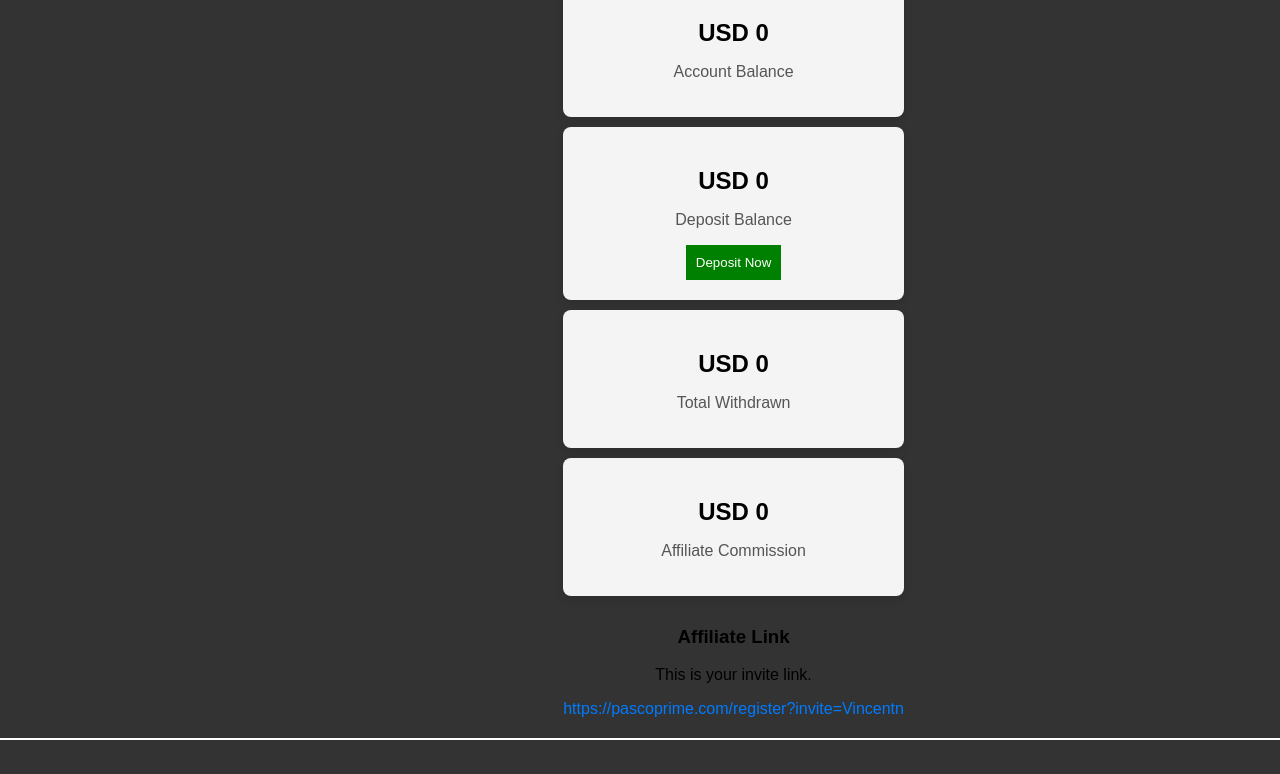
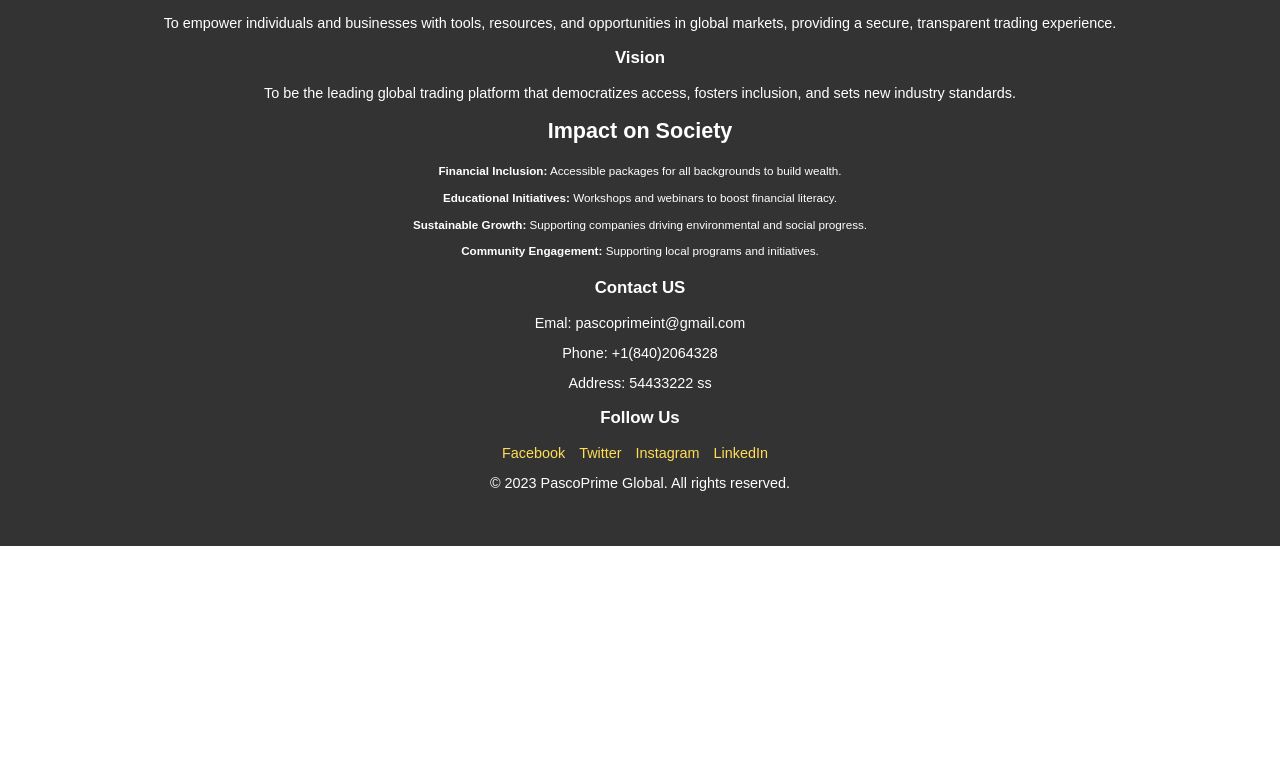
Before and after one commit to NdolwaVincent/PascoPrimeGlobal, a plain HTML site: page index.html in a window 1280 px wide. Shown: the part 129-903 px from the top of the page. After the commit the page ends 800 px from the top, so only its background shows below. Drawn offline with Linux system fonts and the light colour scheme.

Commit message:
Update index.html

```diff
--- a/index.html
+++ b/index.html
@@ -24,38 +24,7 @@
     </div>
 
     <div id="main">
-      <div class="dashboard-container">
-        <h1>Dashboard</h1>
-        <div class="card-container">
-            <div class="whatsapp-group">
-        <p><a href="https://wa.me/+1 (840) 20644328" target="_blank">JOIN our WhatsApp group</a></p>
-      </div>
 
-          <div class="card">
-            <h2>USD 0</h2>
-            <p>Account Balance</p>
-          </div>
-          <div class="card">
-            <h2>USD 0</h2>
-            <p>Deposit Balance</p>
-            <button id="btndepo">Deposit Now</button>
-          </div>
-          <div class="card">
-            <h2>USD 0</h2>
-            <p>Total Withdrawn</p>
-          </div>
-          <div class="card">
-            <h2>USD 0</h2>
-            <p>Affiliate Commission</p>
-          </div>
-          <div class="affiliate-container">
-          <h3>Affiliate Link</h3>
-          <p>This is your invite link.</p>
-          <a href="https://petrolwealth.com/register?invite=Vincentn" target="_blank">https://pascoprime.com/register?invite=Vincentn</a>
-        </div>
-        </div>
-
-      </div>
     </div>
   </div>
 
```
